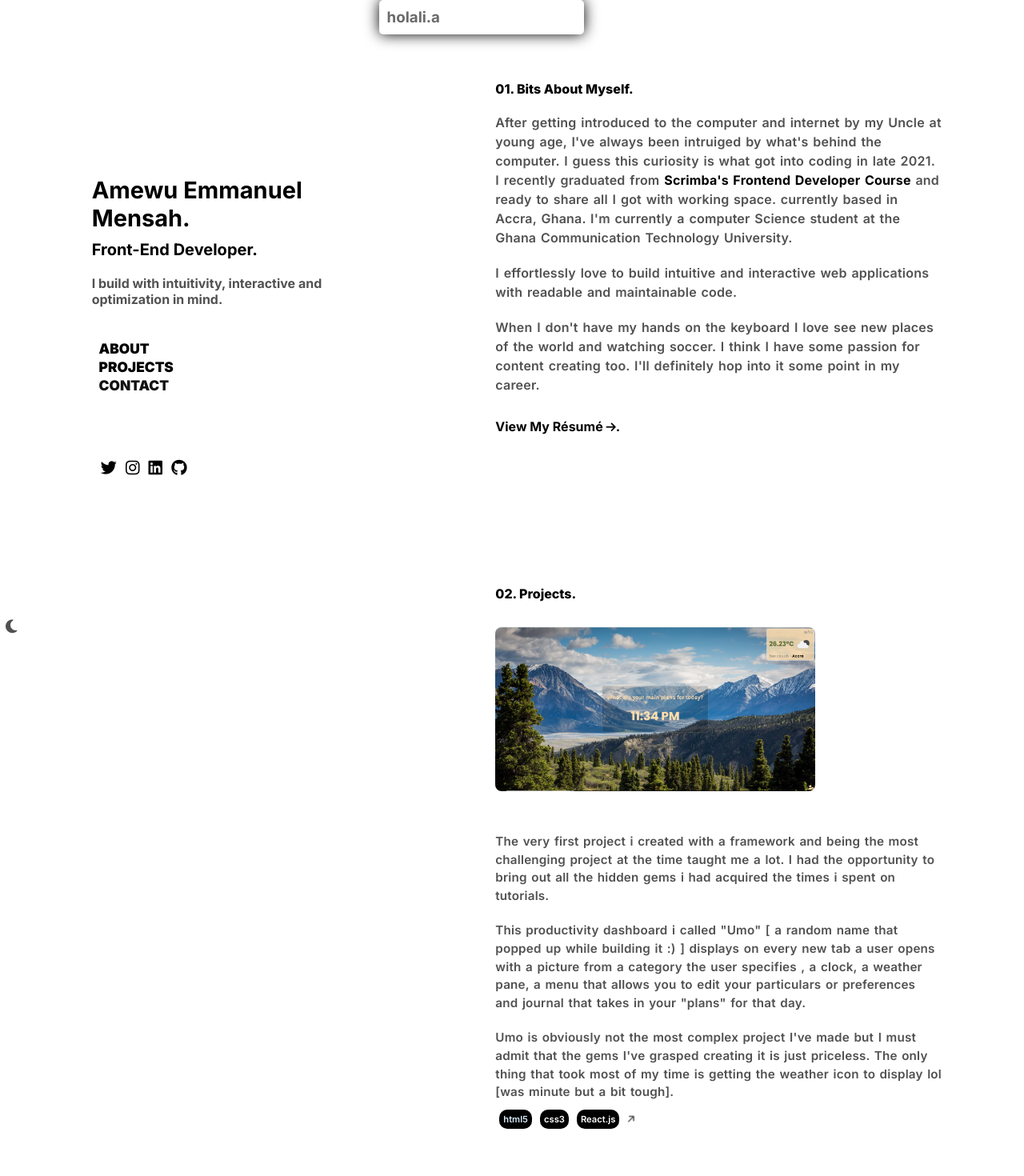
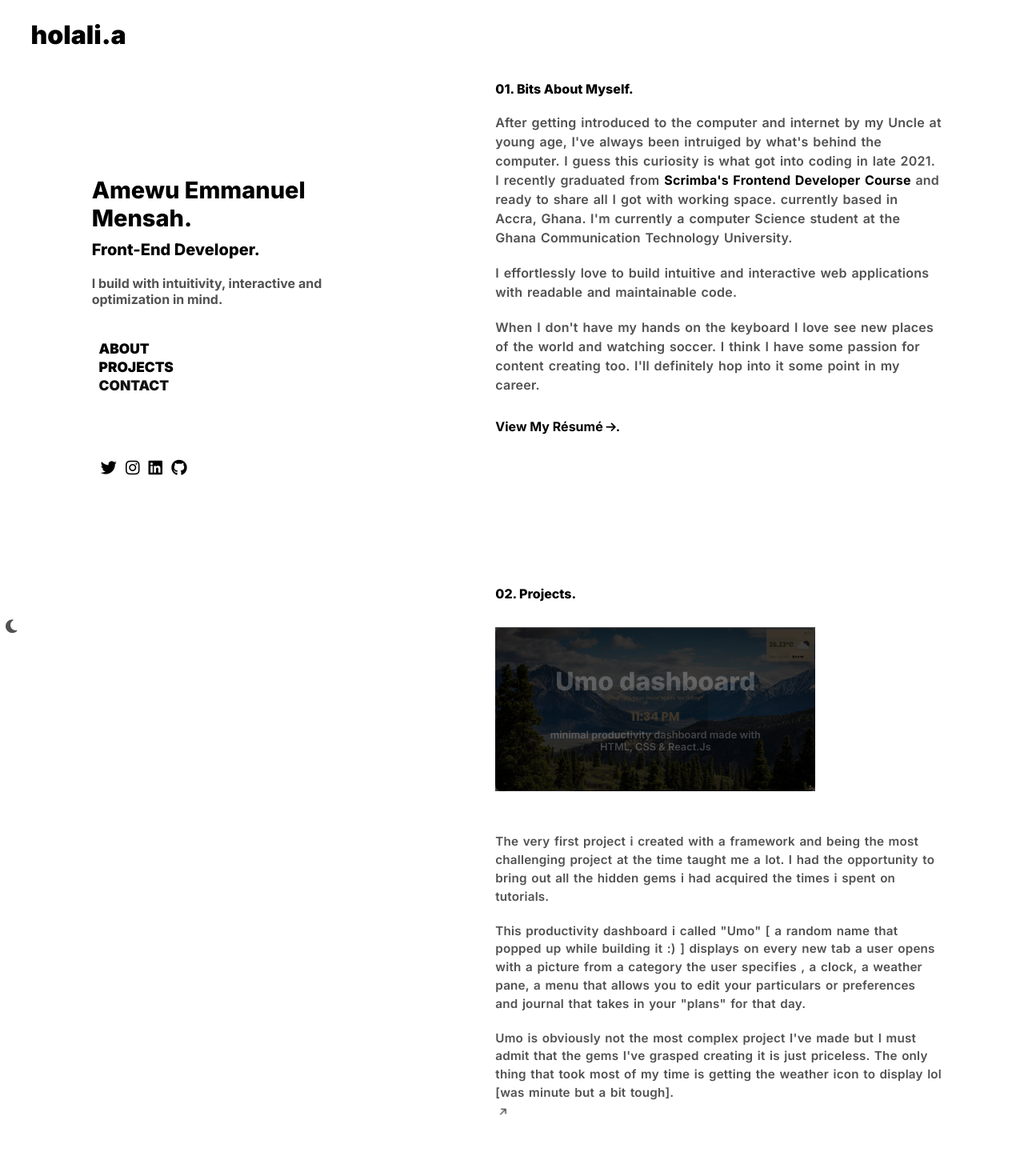
Before and after one commit to holaliamewu/portfolio-react, a React (Vite) app: page / in a window 1280 px wide. Shown: the top 1470 px of the page at 80% size. Built offline with nearby package versions, Linux system fonts and the light colour scheme.

Commit message:
second commit of the day

```diff
--- a/src/App.jsx
+++ b/src/App.jsx
@@ -1,13 +1,11 @@
 import React from 'react'
 import ReactDOM from 'react-dom/client'
-import Header from './Header.jsx'
 import MainContent from './MainContent.jsx'
 
 
 ReactDOM.createRoot(document.getElementById('root')).render(
   <React.StrictMode>
   <div id='app'>
-  <Header/>
   <MainContent/>
   </div>
   </React.StrictMode>,
--- a/src/Header.jsx
+++ b/src/Header.jsx
@@ -1,12 +1,10 @@
 import React, { useState } from 'react'
-import logo from '/theholalicodes.png'
 
-// <img id='logo' src={logo} alt='logo'/>
-export default function Header(){
+export default function Header({pureColors}){
 
   return(
     <header id='hd-container'>
-     <h3>holali.a</h3>
+     <h3 style={pureColors}>holali.a</h3>
     </header>
   )
 }
--- a/src/MainContent.jsx
+++ b/src/MainContent.jsx
@@ -5,6 +5,7 @@ import Contact from './Contact.jsx'
 import Pimg1 from '/umoImage.png';
 import myPic from '/myPic.jpg';
 import {useInView, motion} from 'framer-motion';
+import Header from "./Header.jsx";
 
 
 /*
@@ -20,6 +21,7 @@ export default function MainContent() {
     const [isAboutInView, setIsAboutInView] = useState(false)
     const [isProjectInView, setIsProjectInView] = useState(false)
     const [isContactInView, setIsContactInView] = useState(false)
+    const [showInfo, setShowInfo] = useState(true)
 
     const ref= useRef(null);
     const isInView = useInView(ref ,{margin: '-50% 0% -50% 0%'})
@@ -93,6 +95,7 @@ export default function MainContent() {
             style={fadedText}
             >
              <div id="left-pane">
+             <Header pureColors={pureColors} />
              <h1 id="name" style={pureColors}>Amewu Emmanuel<br/> Mensah.</h1><br/>
              <h1 id="role" style={pureColors}>Front-End Developer.</h1><br/>
              <h4 id="short-about">I build with intuitivity, interactive and <br/>optimization in mind.</h4>
@@ -156,35 +159,23 @@ export default function MainContent() {
                     <div className="project one"
                     >
                         <h4 id="projects-hd" style={pureColors}>02. Projects.</h4>
-                        <img id="img-p1" src={Pimg1}/><br/>
+                        <div className="project-info-container" onMouseEnter={() => {setShowInfo(false)}} onMouseLeave={() => {setShowInfo(true)}}>
+                           {showInfo && <div id="inner-one">
+                           <h3>Umo dashboard</h3>
+                           <h5>minimal productivity dashboard made with HTML, CSS & React.Js</h5>
+                       </div>}
+                        </div><br/>
                         <p >The very first project i created with a framework and being the most challenging project at the time taught me a lot. I had the opportunity to bring out all the hidden gems i had acquired the times i spent on tutorials.</p><br/>
                         <p >This productivity dashboard i called "Umo" [ a random name that popped up while building it :) ] displays on every new tab a user opens with a picture from a category the user specifies , a clock, a weather pane,
                         a menu that allows you to edit your particulars or preferences and journal that takes in your "plans" for that day.</p> <br/>
                         <p >Umo is obviously not the most complex project I've made but I must admit that the gems I've grasped
                         creating it is just priceless. The only thing that took most of my time is getting the weather icon to display lol [was minute but a bit tough].
                         </p>
-                        <div>
-                        <motion.span
-                        className="usedStack"
-                        animate={{color: darkMode? 'black' : '#D6EAF8', backgroundColor: darkMode? 'white' : 'black'}}
-                        whileHover={{backgroundColor: '#D6EAF8'}}
-                        >html5</motion.span>
-                        <motion.span
-                        className="usedStack"
-                        animate={{color: darkMode? 'black' : 'white', backgroundColor: darkMode? 'white' : 'black'}}
-                        whileHover={{backgroundColor: '#D6EAF8'}}
-                        >css3</motion.span>
-                        <motion.span
-                        className="usedStack"
-                        animate={{color: darkMode? 'black' : 'white', backgroundColor: darkMode? 'white' : 'black'}}
-                        whileHover={{backgroundColor: '#D6EAF8'}}
-                        >React.js</motion.span>
                         <motion.i id="project-link-umo"
                         class="fa-solid fa-arrow-right"
                         initial={{rotate: -45}}
                         whileHover={{x: 3, y: -3}}
                         ></motion.i>
-                        </div>
                     </div>
                 </div>
                 <Contact pureColors={pureColors} darkMode={darkMode} setView={setIsContactInView}/>
--- a/src/index.css
+++ b/src/index.css
@@ -8,24 +8,15 @@
 
 header {
   position: fixed;
-  top: 0;
-  left: 37%;
+  top: 3%;
+  left: 3%;
   width: 20vw;
   border-radius: 5px;
-  padding: 10px;
-  backdrop-filter: blur(3px);
-  background: rgba(255, 255, 255, 0.1);
-  box-shadow: 0 0 18px black;
-  display: flex;
-  flex-direction: column;
-  margin: auto;
-  z-index: 1;
 }
 
-#logo {
-  width: 100px;
-  margin: auto;
-  z-index: 2;
+header > h3 {
+  font-weight: 900;
+  font-size: 2em;
 }
 
 body {
@@ -56,11 +47,6 @@ main {
   height: 40%;
 }
 
-#name,
-#role {
-  font-weight: 700;
-}
-
 #name {
   font-size: 29px;
   margin-bottom: -10px;
@@ -68,6 +54,12 @@ main {
 
 #role {
   font-size: 20px;
+}
+
+#name,
+#role {
+  font-weight: 800;
+
 }
 
 nav {
@@ -187,13 +179,17 @@ cite {
   font-size: 14px;
 }
 
+.stack {
+  background: rgba(0, 0, 0, 0.137);
+  border-radius: 7px;
+  width: fit-content;
+}
+
 .usedStack {
   display: inline-block;
   width: fit-content;
-  font-size: 0.7em;
-  border-radius: 10px;
-  padding: 5px;
-  margin: 10px 5px;
+  padding: 4px;
+  margin: 12px 4px;
   font-weight: 600;
 }
 
@@ -226,8 +222,39 @@ cite {
  margin: auto;
 }
 
-#img-p1 {
+.project-info-container {
   width: 400px;
+  height: 205px;
   border-radius: 8px;
   margin: 2em 0;
+  background-image: url(/public/umoImage.png);
+  background-position:center;
+  background-repeat: no-repeat;
+  background-size:100%;
 }
+
+.project-info-container > #inner-one {
+ background-color: rgba(0, 0, 0, 0.76);
+ height: 100%;
+ display: flex;
+ flex-direction: column;
+ align-items: center;
+ justify-content: center;
+
+}
+
+#inner-one > h3 {
+  font-weight: 800;
+  font-size: 2em;
+  color: rgba(255, 255, 255, 0.233);
+  margin-bottom: 40px;
+}
+
+
+#inner-one > h5 {
+  font-weight: 600;
+  font-size: 0.8em;
+  color: rgba(255, 255, 255, 0.233);
+  width: 70%;
+  text-align: center;
+}
```
Also changed, not shown: public/theholalicodes.png (deleted).
